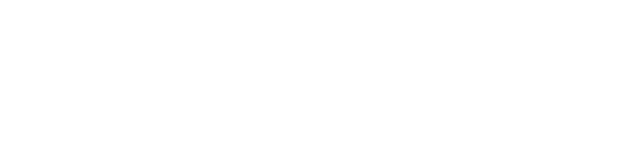
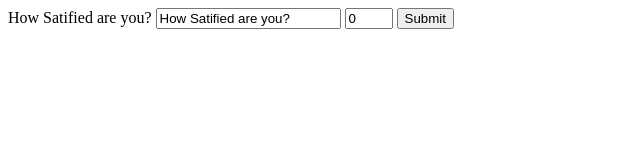
Before and after one commit to kaylee16357/cse134b-hm5-webComps, a plain HTML site: page index.html in a window 1280 px wide. Shown: the whole page, without its empty margins (0-640 px from the left). Drawn offline with Linux system fonts and the light colour scheme.

Commit message:
Update index.html

```diff
--- a/index.html
+++ b/index.html
@@ -14,6 +14,15 @@
 
 <main>
 
+<rating-widget>
+    <form action="https://httpbin.org/post" method="POST">
+      <label for="rating"> How Satified are you? </label>
+      <input type="hideen" name="question" value="How Satified are you?">
+      <input type="hidden" name="sentBy" value="HTML">
+      <input type="number" id="rating" name="rating" min="1" max="5" value="0" required>
+      <button type="submit"> Submit </button>
+    </form>
+</rating-widget>
 
 </main>
 
```
